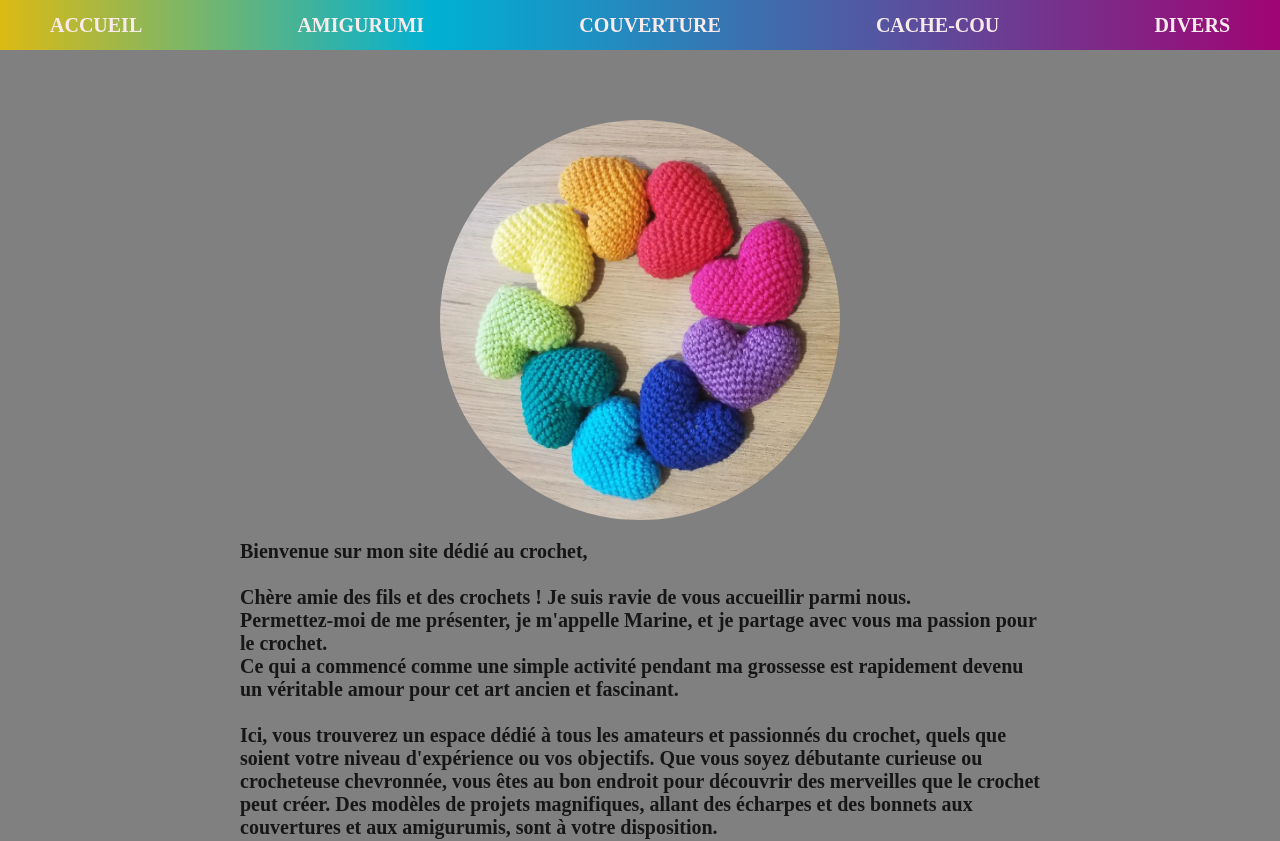
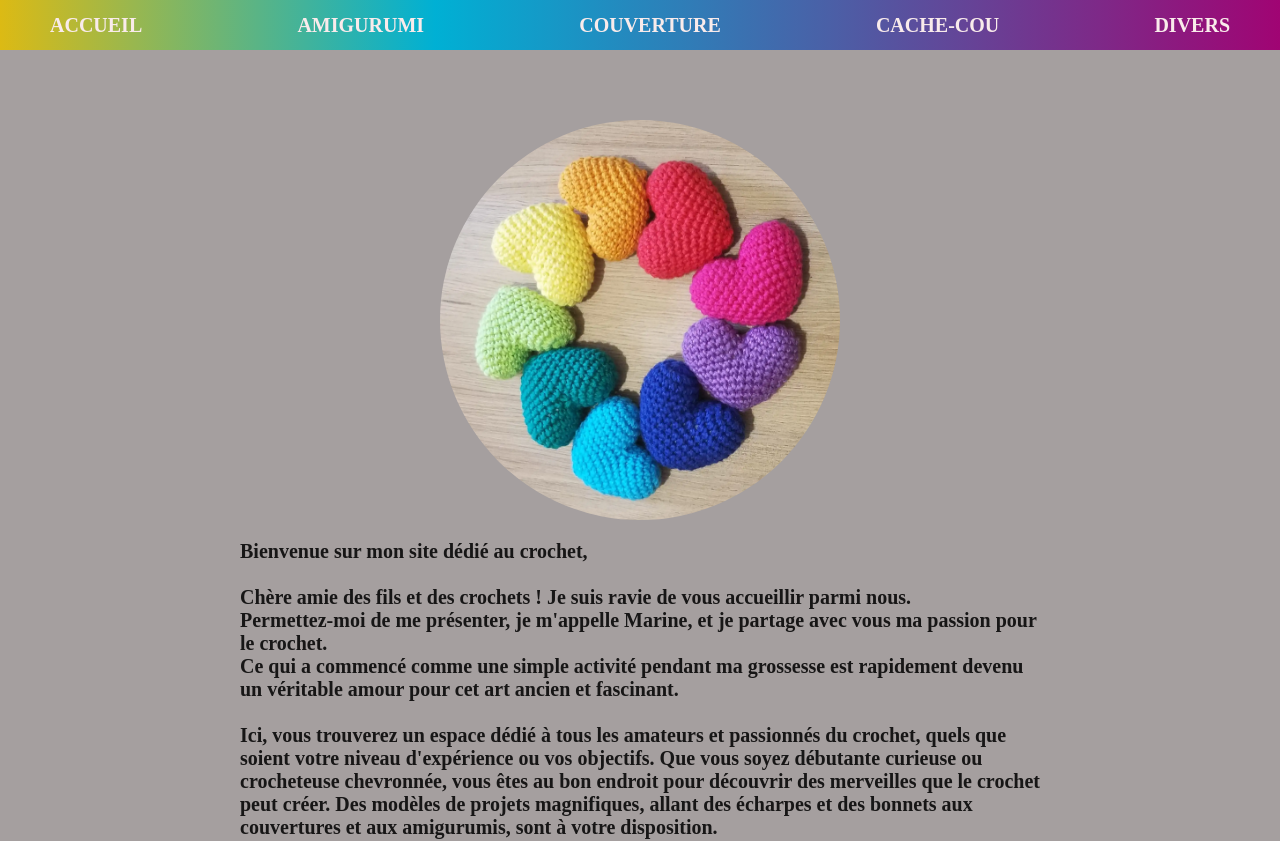
Before and after one commit to thimibka/crochets, a React (Vite) app: page /#/ in a window 1280 px wide. Shown: the top 841 px of the page. Built offline with nearby package versions, Linux system fonts and the light colour scheme.

Commit message:
response retur higth

```diff
--- a/index.html
+++ b/index.html
@@ -11,14 +11,6 @@
 <body>
   <div id="root"></div>
   <script type="module" src="/src/main.jsx"></script>
-
-  <script>
-
-    window.onload = function () {
-
-      window.scrollTo(0, 0);
-    };
-  </script>
 </body>
 
 </html>
--- a/src/App.jsx
+++ b/src/App.jsx
@@ -20,9 +20,8 @@ import Menu from "./components/Menu";
 export default function App() {
   return (
     <>
+
       <Menu />
-
-
       {/* <div className="background" style={{ backgroundImage: `url(${image})` }}> */}
       <Routes>
         <Route path="/" element={<Home />} />
@@ -39,7 +38,6 @@ export default function App() {
         <Route path="/marque-pages" element={<Bookmark />} />
       </Routes>
       {/* </div> */}
-
       <ScrollToTop />
     </>
   );
--- a/src/Pages/Home.jsx
+++ b/src/Pages/Home.jsx
@@ -42,7 +42,9 @@ export default function Home() {
   function sacParadise() {
     navigate("/divers/sac-plage");
   }
-
+  // window.onload = function () {
+  //   window.scrollTo(0, 0);
+  // };
   return (
     <>
       <div className="HomePresentation">
--- a/src/styles/pages/_general.scss
+++ b/src/styles/pages/_general.scss
@@ -63,5 +63,5 @@
   flex-direction: column;
 }
 body {
-  background-color: gray;
+  background-color: rgb(165, 159, 159);
 }
```
